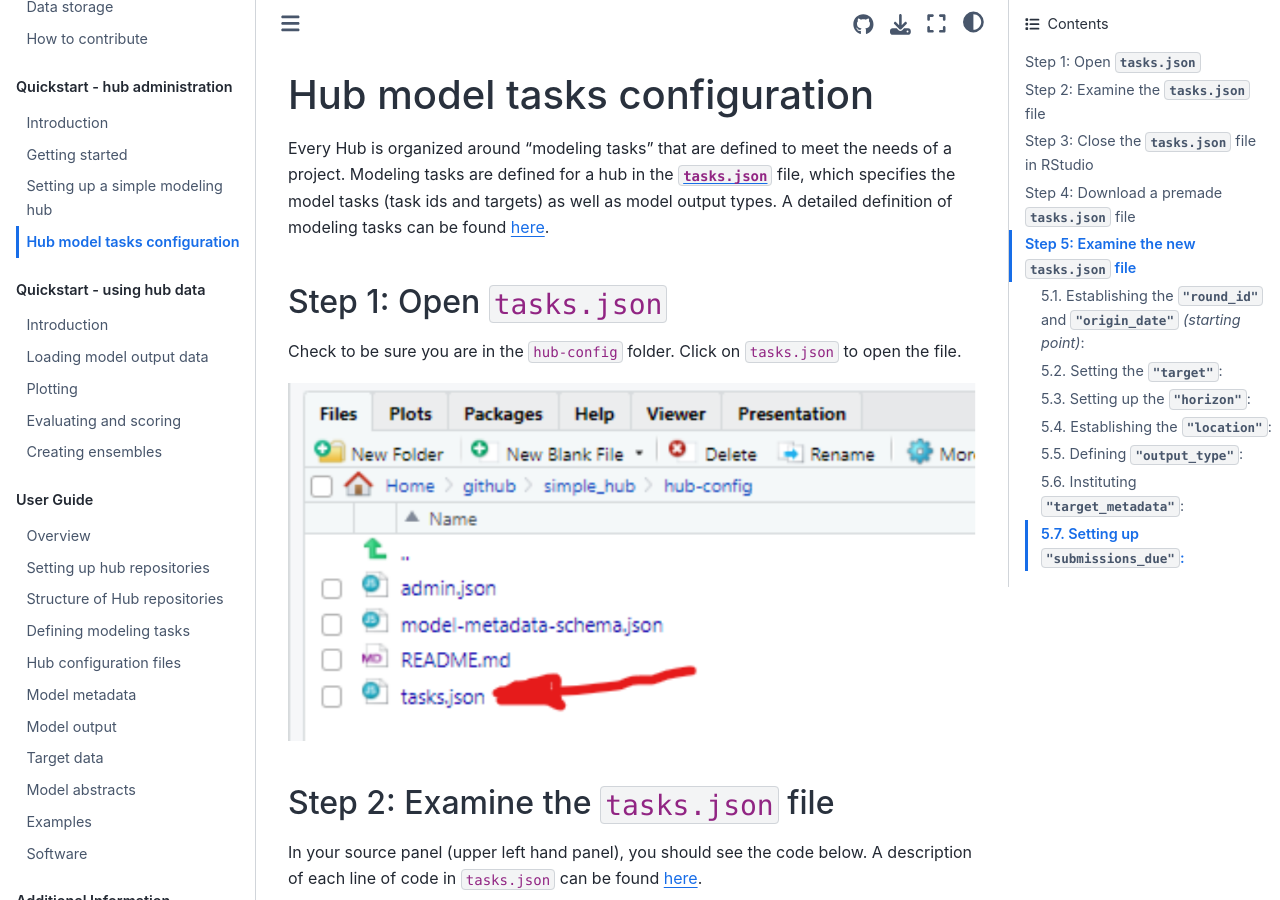
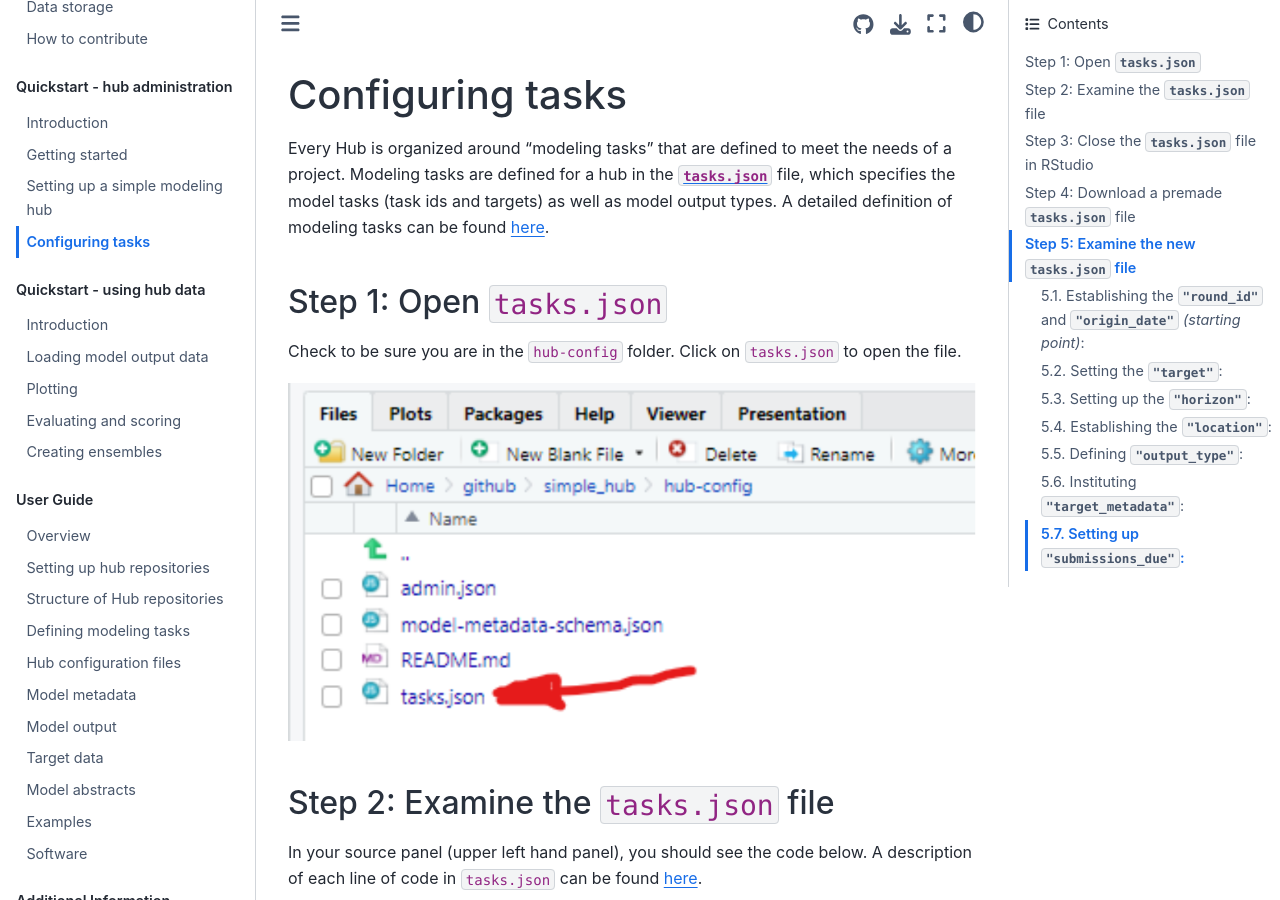
Before and after one commit to hubverse-org/hubDocs, a Sphinx documentation site: the page built from docs/source/quickstart-hub-admin/tasks-config.md, in a window 1280 px wide and 900 px high. Built offline with Sphinx 7.4.7 and the Sphinx Book theme 1.1.4, drawn with Linux system fonts in a browser that asks for light colours; pages that are not in the unit, such as notebooks, are missing from menus.

Commit message:
Update tasks-config.md

```diff
--- a/docs/source/quickstart-hub-admin/tasks-config.md
+++ b/docs/source/quickstart-hub-admin/tasks-config.md
@@ -1,4 +1,4 @@
-# Hub model tasks configuration
+# Configuring tasks
 
 Every Hub is organized around "modeling tasks" that are defined to meet the needs of a project. Modeling tasks are defined for a hub in the [`tasks.json`](../user-guide/hub-config.md#model-tasks-tasks-json-interactive-schema) file, which specifies the model tasks (task ids and targets) as well as model output types. A detailed definition of modeling tasks can be found [here](../user-guide/tasks.md).
 
```
